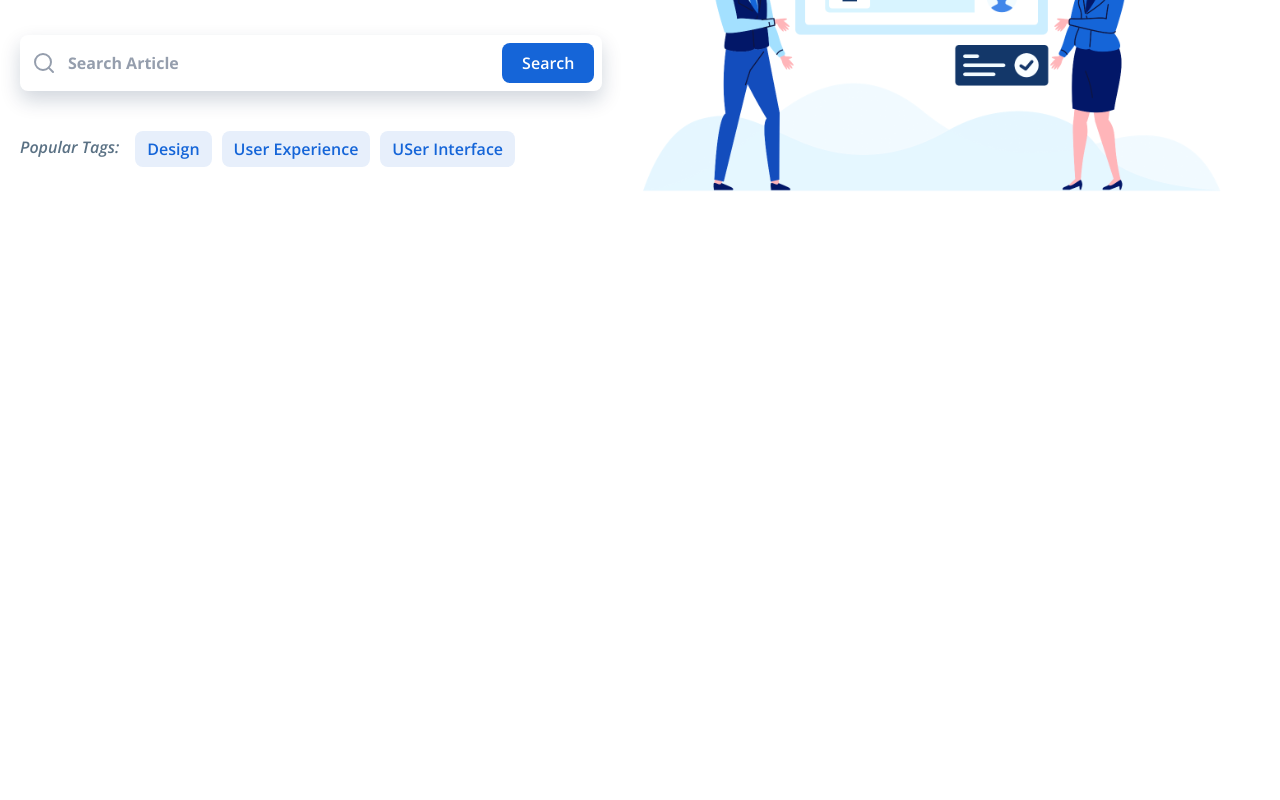
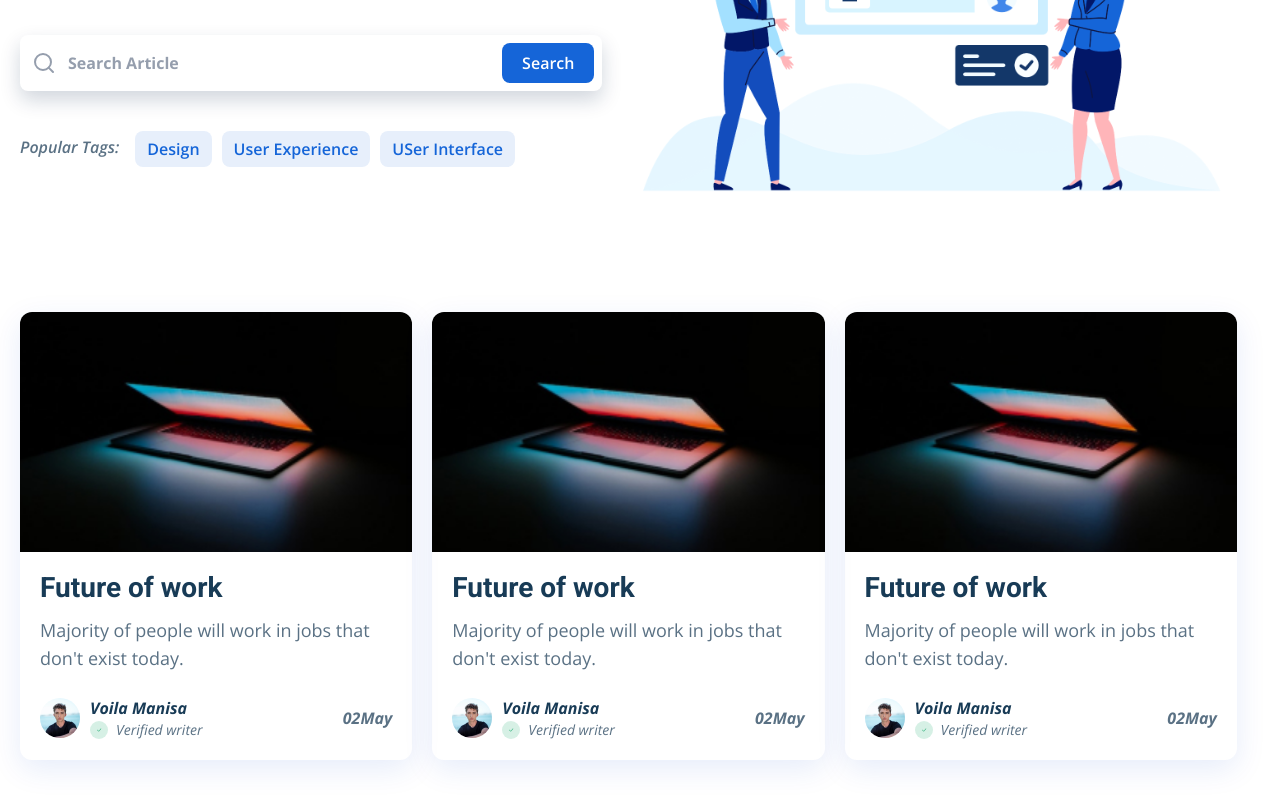
Before and after one commit to akshatbiniwale/blog-app-frontend, a React (Create React App) app: page / in a window 1280 px wide. Shown: the part 337-1137 px from the top of the page. Before the commit the page ends 800 px from the top, so only its background shows below. Built offline with nearby package versions, Linux system fonts and the light colour scheme; the HTML template or start-up script is replaced by a standard one.

Commit message:
Card styling

```diff
--- a/src/components/Footer.jsx
+++ b/src/components/Footer.jsx
@@ -1,7 +1,7 @@
 import React from "react";
 
 const Footer = () => {
-  return <div></div>;
+    return <div></div>;
 };
 
 export default Footer;
--- a/src/components/Header.jsx
+++ b/src/components/Header.jsx
@@ -71,10 +71,14 @@
     };
 
     return (
-    <section className="sticky top-0 right-0 left-0 z-50">
+        <section className="sticky top-0 right-0 left-0 z-50 bg-white">
             <header className="container mx-auto px-5 flex justify-between py-4 items-center">
                 <div>
-          <img className="w-16 lg:w-24" src={images.Logo} alt="logo" />
+                    <img
+                        className="w-16 lg:w-24"
+                        src={images.Logo}
+                        alt="logo"
+                    />
                 </div>
                 <div className="lg:hidden z-50">
                     {navIsVisible ? (
@@ -83,7 +87,10 @@
                             onClick={navVisibilityHandler}
                         />
                     ) : (
-            <AiOutlineMenu className="w-6 h-6" onClick={navVisibilityHandler} />
+                        <AiOutlineMenu
+                            className="w-6 h-6"
+                            onClick={navVisibilityHandler}
+                        />
                     )}
                 </div>
                 <div
--- a/src/constants/images.js
+++ b/src/constants/images.js
@@ -1,9 +1,13 @@
 import Logo from '../assets/Logo.svg';
 import HeroImage from '../assets/HeroImage.svg'
+import PostImage from '../assets/posts/post1.jpg'
+import PostProfileImage from '../assets/posts/post-profile.svg'
 
 const images = {
     Logo,
     HeroImage,
+    PostImage,
+    PostProfileImage,
 };
 
 export default images;
--- a/src/index.jsx
+++ b/src/index.jsx
@@ -5,7 +5,7 @@
 
 const root = ReactDOM.createRoot(document.getElementById("root"));
 root.render(
-  <React.StrictMode>
-    <App />
-  </React.StrictMode>
+    <React.StrictMode>
+        <App />
+    </React.StrictMode>
 );
--- a/src/pages/home/HomePage.jsx
+++ b/src/pages/home/HomePage.jsx
@@ -1,12 +1,14 @@
 import React from "react";
 import MainLayout from "../../components/MainLayout";
 import Hero from "./container/Hero";
+import Articles from "./container/Articles";
 
 function HomePage() {
     return (
         <div>
             <MainLayout />
             <Hero />
+            <Articles />
         </div>
     );
 }
--- /dev/null
+++ b/src/pages/home/container/ArticleCard.jsx
@@ -0,0 +1,44 @@
+import React from "react";
+import { images } from "../../../constants";
+import { BsCheckLg } from "react-icons/bs";
+
+const ArticleCard = ({ className }) => {
+    return (
+        <div
+            className={`rounded-xl overflow-hidden shadow-[rgba(7,_65,_210,_0.1)_0px_9px_30px] ${className}`}
+        >
+            <img
+                src={images.PostImage}
+                alt="title"
+                className="w-full object-cover object-center h-auto md:h-52 lg:h-48 xl:h-60"
+            />
+            <div className="p-5">
+                <h2 className="font-roboto font-bold text-xl text-dark-soft md:text-2xl lg:text-[28px]">
+                    Future of work
+                </h2>
+                <p className="text-dark-light mt-3 text-sm md:text-lg">
+                    Majority of people will work in jobs that don't exist today.
+                </p>
+                <div className="flex flex-nowrap justify-between items-center mt-6">
+                    <div className="flex items-center gap-2 md:gap-x-2.5">
+                        <img src={images.PostProfileImage} alt="post-profile" className="w-9 h-9 md:w-10 md:h-10" />
+                        <div className="flex flex-col">
+                            <h4 className="font-bold italic text-dark-soft text-sm md:text-base">
+                                Voila Manisa
+                            </h4>
+                            <div className="flex items-center gap-x-2">
+                                <span className="bg-[#36B37E] w-fit bg-opacity-20 p-1.5 rounded-full">
+                                    <BsCheckLg className="w-1.5 h-1.5 text-[#36B37E]" />
+                                </span>
+                                <span className="italic text-dark-light text-xs md:text-sm">Verified writer</span>
+                            </div>
+                        </div>
+                    </div>
+                    <span className="font font-bold text-dark-light italic text-sm md:text-base">02May</span>
+                </div>
+            </div>
+        </div>
+    );
+};
+
+export default ArticleCard;
--- /dev/null
+++ b/src/pages/home/container/Articles.jsx
@@ -0,0 +1,14 @@
+import React from "react";
+import ArticleCard from "./ArticleCard";
+
+const Articles = () => {
+    return (
+        <section className="container mx-auto flex flex-wrap md:gap-x-5 gap-y-5 px-5 py-10">
+            <ArticleCard className="w-full md:w-[calc(50%-20px)] lg:w-[calc(33.33%-21px)]"/>
+            <ArticleCard className="w-full md:w-[calc(50%-20px)] lg:w-[calc(33.33%-21px)]"/>
+            <ArticleCard className="w-full md:w-[calc(50%-20px)] lg:w-[calc(33.33%-21px)]"/>
+        </section>
+    );
+};
+
+export default Articles;
--- a/src/pages/home/container/Hero.jsx
+++ b/src/pages/home/container/Hero.jsx
@@ -9,11 +9,12 @@
                 <h1 className="font-roboto text-3xl text-center font-bold text-dark-soft md:text-5xl lg:text-4xl xl:text-5xl lg:text-left lg:max-w-[540px]">
                     Read the most interesting articles
                 </h1>
-        <p className="text-dark-light mt-4 text-center md:text-xl lg:text-left">
-          Lorem ipsum dolor sit amet, consectetur adipiscing elit, sed do
-          eiusmod tempor incididunt ut labore et dolore magna aliqua
+                <p className="text-dark-light mt-4 text-center md:text-xl lg:text-base xl:text-xl lg:text-left">
+                    Lorem ipsum dolor sit amet, consectetur adipiscing elit, sed
+                    do eiusmod tempor incididunt ut labore et dolore magna
+                    aliqua
                 </p>
-        <div className="flex flex-col gap-y-2.5 mt-10 relative">
+                <div className="flex flex-col gap-y-2.5 mt-10 lg:mt-6 xl:mt-10 relative">
                     <div className="relative">
                         <FiSearch className="absolute left-3 top-1/2 -translate-y-1/2 w-6 h-6 text-[#959EAD]" />
                         <input
@@ -30,7 +31,7 @@
                     <span className="text-dark-light font-semibold italic mt-2 lg:mt-4 lg:text-sm xl:text-base">
                         Popular Tags:
                     </span>
-          <ul className="flex flex-wrap gap-x-2.5 gap-y-2.5 mt-3">
+                    <ul className="flex flex-wrap gap-x-2.5 gap-y-2.5 mt-3 lg:text-sm xl:text-base">
                         <li className="rounded-lg bg-primary bg-opacity-10 px-3 py-1.5 text-primary font-semibold">
                             Design
                         </li>
```
Also changed, not shown: src/App.jsx (+5 -5 lines), src/assets/posts/post-profile.svg (added), src/assets/posts/post1.jpg (added), src/components/MainLayout.jsx (indentation only). Lines whose indentation alone changed are shown as unchanged.
